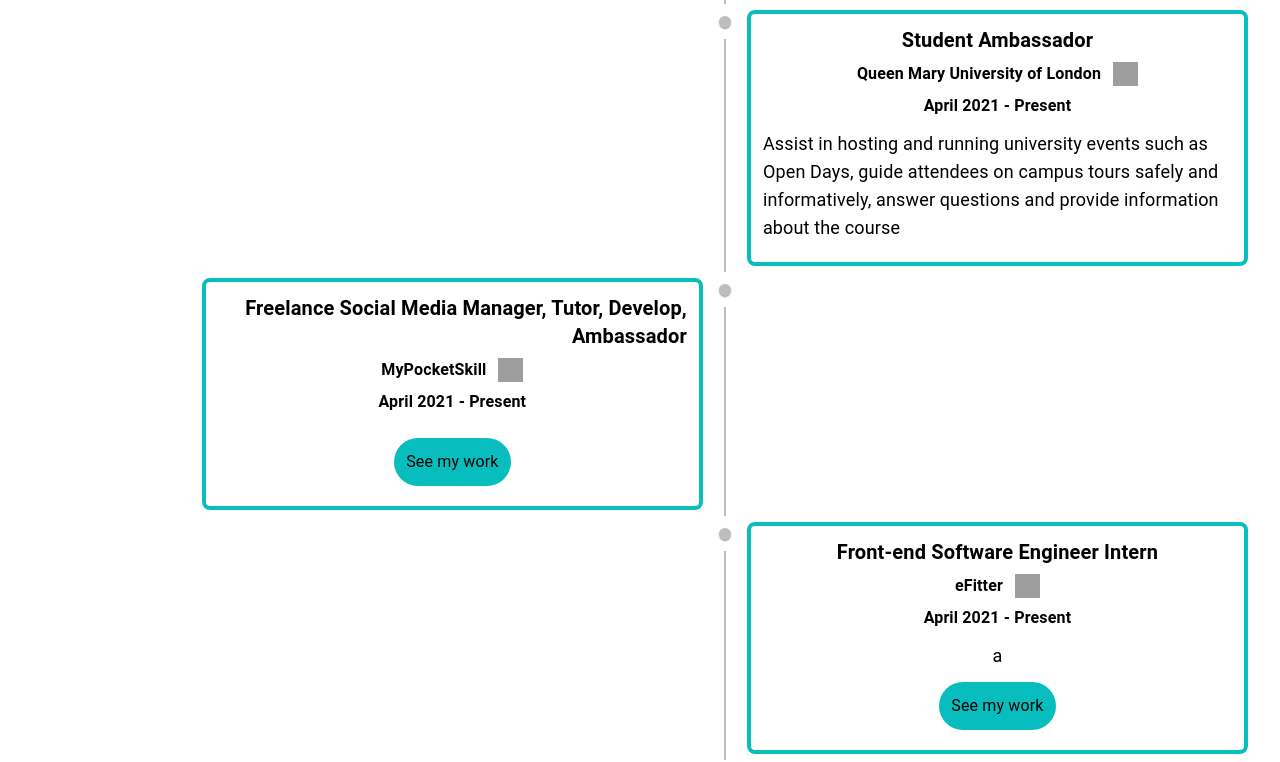
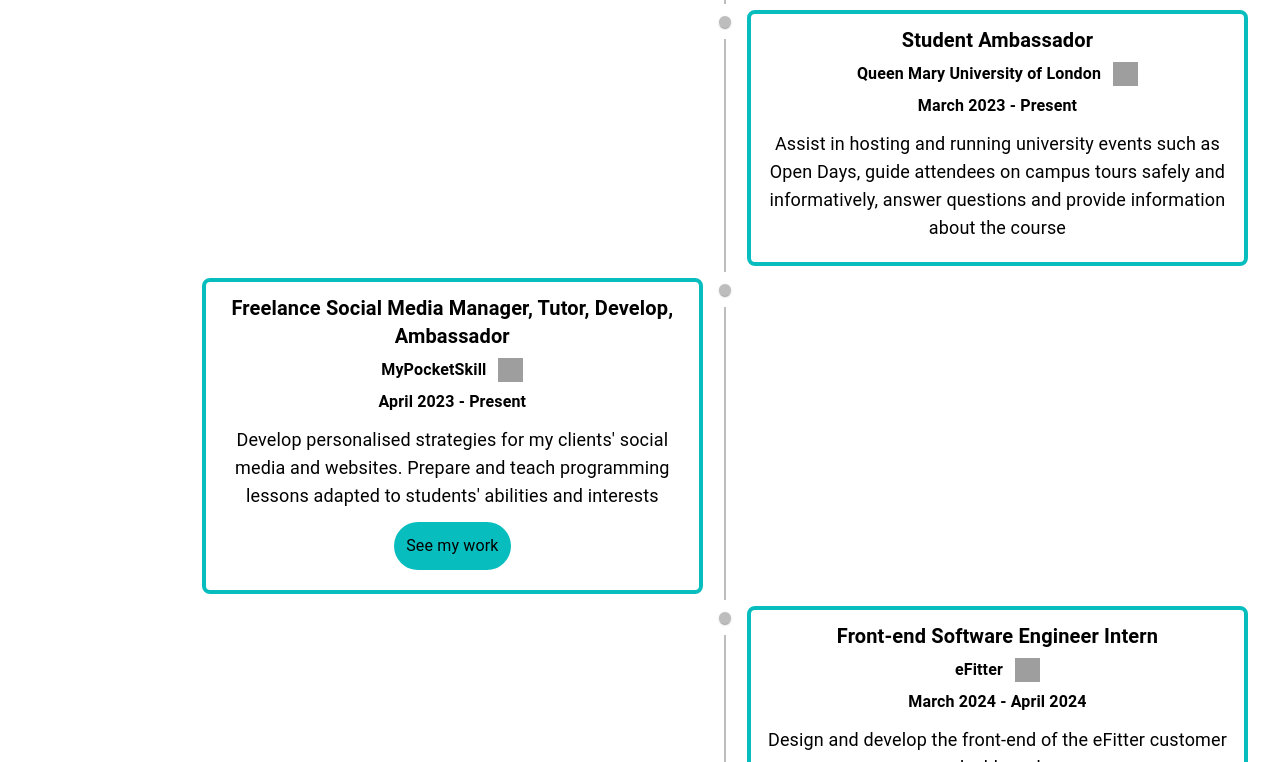
Before and after one commit to ileniadigital/ileniadigital.github.io, a Next.js app: page /about in a window 1280 px wide. Shown: the part 958-1720 px from the top of the page. Built offline with nearby package versions, Linux system fonts and the light colour scheme; grey boxes are pictures that could not be loaded.

Commit message:
Added description for all my roles

```diff
--- a/app/ui/about/experience/timeline.tsx
+++ b/app/ui/about/experience/timeline.tsx
@@ -24,30 +24,30 @@ const details = [
         place: 'Queen Mary University of London',
         imagePath: '/path/to/image2.jpg',
         description: 'Assist in hosting and running university events such as Open Days, guide attendees on campus tours safely and informatively, answer questions and provide information about the course',
-        dates: 'April 2021 - Present',
+        dates: 'March 2023 - Present',
         button: false,
     },
     {
         title: 'Freelance Social Media Manager, Tutor, Develop, Ambassador',
         place: 'MyPocketSkill',
         imagePath: '/path/to/image2.jpg',
-        description: '',
-        dates: 'April 2021 - Present',
+        description: "Develop personalised strategies for my clients' social media and websites. Prepare and teach programming lessons adapted to students' abilities and interests",
+        dates: 'April 2023 - Present',
         button: true,
     },
     {
         title: 'Front-end Software Engineer Intern',
         place: 'eFitter',
         imagePath: '/path/to/image2.jpg',
-        description: 'a',
-        dates: 'April 2021 - Present',
+        description: 'Design and develop the front-end of the eFitter customer dashboard',
+        dates: 'March 2024 - April 2024',
         button: true,
     },
     {
         title: 'Young Creative',
         place: 'Fight For Peace',
         imagePath: '/path/to/image2.jpg',
-        description: '',
+        description: 'Create and promote content for the Fight For Peace social media channels, support and host interviees for content days',
         dates: 'February 2023 - Present',
         button: true,
     },
--- a/app/ui/about/experience/work.tsx
+++ b/app/ui/about/experience/work.tsx
@@ -17,18 +17,18 @@ export default function Work({ details }: WorkProps) {
                 <div key={index}>
                     {/* Title */}
                     <div className="flex flex-row justify-center mb-2 gap-3">
-                        <h5 className="font-bold text-xl">{detail.title}</h5>
+                        <h5 className="font-bold text-xl text-center">{detail.title}</h5>
                     </div>
                     {/* Logo and Employer */}
                     <div className="flex flex-row justify-center mb-2 gap-3">
-                        <p className='font-semibold'>{detail.place}</p>
+                        <p className='font-semibold text-center'>{detail.place}</p>
                         <Image src={detail.imagePath} alt={detail.title} width={25} height={25} />
 
                     </div>
                     {/* Description and dates */}
                     <div className="flex flex-col justify-center items-center mb-2 gap-3">
-                        <p className='font-semibold'>{detail.dates}</p>
-                        <p className='text-lg'>{detail.description}</p>
+                        <p className='font-semibold text-center'>{detail.dates}</p>
+                        <p className='text-lg text-center'>{detail.description}</p>
                         {detail.button && (
                             <button className='btn'>See my work</button>
                         )
```
